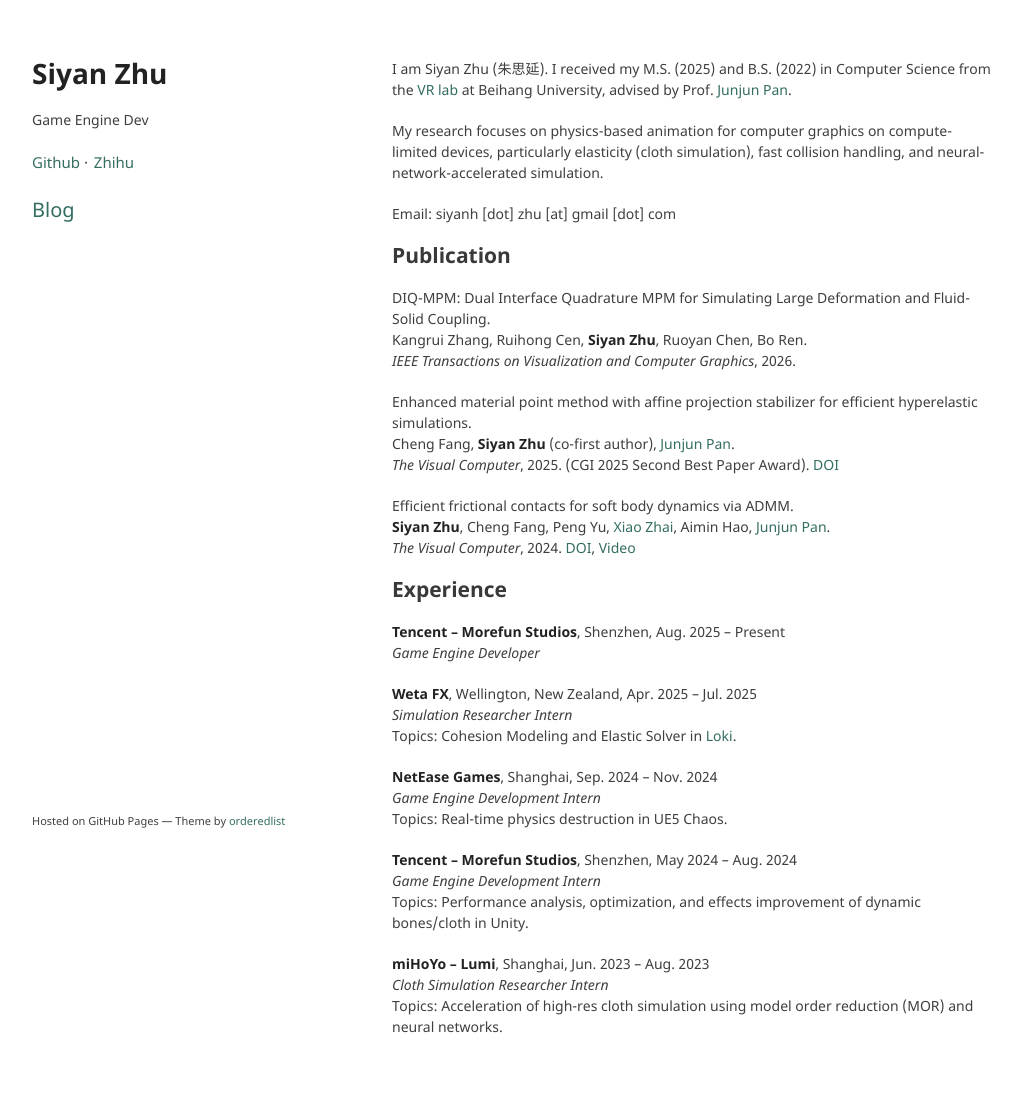
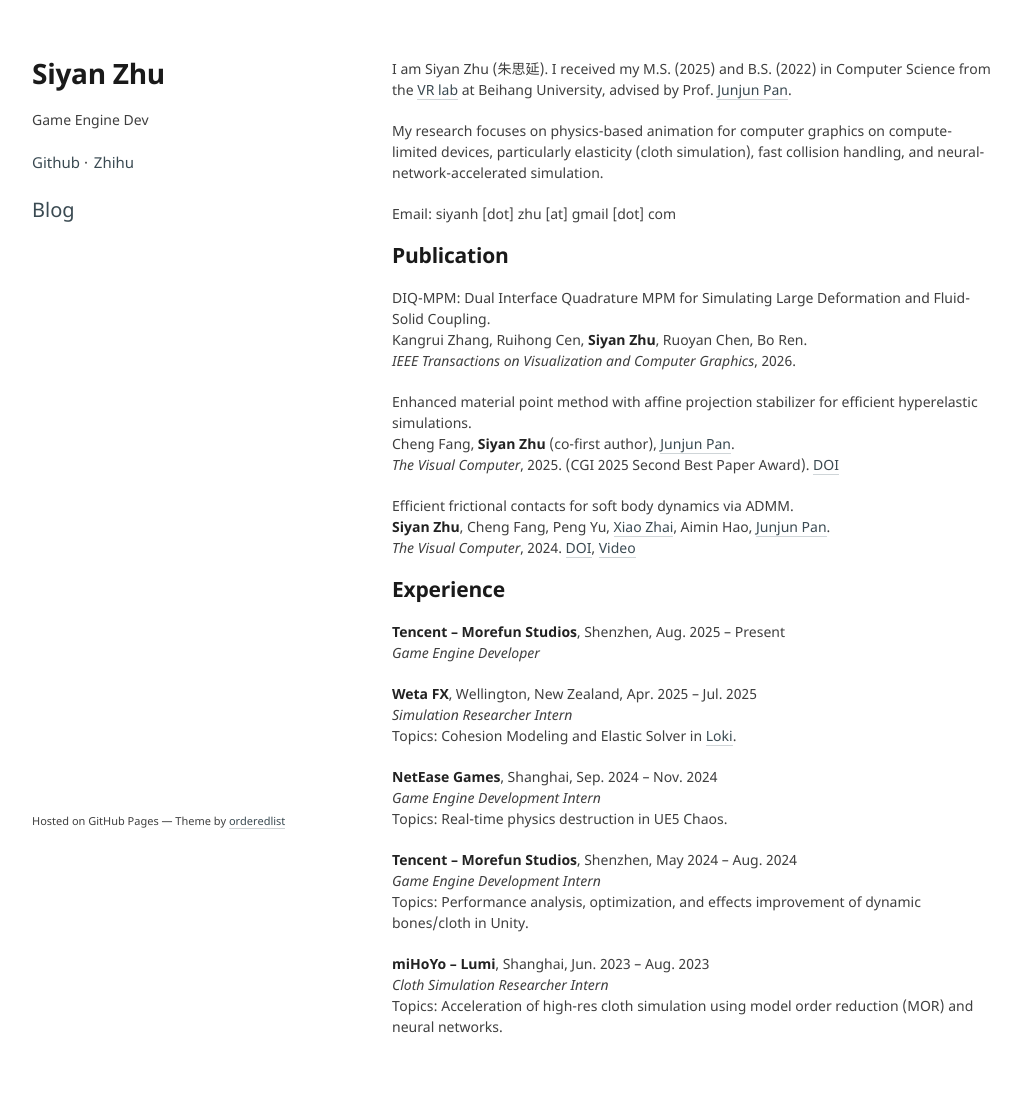
Before and after one commit to OkifuZ/okifuz.github.io, a Jekyll site: the page built from index.md, in a window 1280 px wide. Shown: the whole page, without its empty margins (128-1149 px from the left). Built offline with Jekyll 4.4.1, drawn with Linux system fonts in a browser that asks for light colours; our own code applies the rules of GitHub Pages for plain Markdown files.

Commit message:
style test

```diff
--- a/_sass/jekyll-theme-minimal.scss
+++ b/_sass/jekyll-theme-minimal.scss
@@ -10,7 +10,8 @@ body {
 }
 
 h1, h2, h3, h4, h5, h6 {
-  color:#222;
+  color:#1a1a1a;
+  letter-spacing:-0.01em;
   margin:0 0 20px;
 }
 
@@ -27,30 +28,45 @@ h1 {
 }
 
 h2 {
-  color:#393939;
+  color:#1a1a1a;
+  font-weight:600;
 }
 
 h3, h4, h5, h6 {
-  color:#494949;
+  color:#262626;
 }
 
 a {
-  color:#346d62;
+  color:#3a4a52;
+  text-decoration:none;
+  border-bottom:1px solid #cfd5d8;
+}
+
+a:hover, a:focus {
+  color:#1a1a1a;
+  border-bottom-color:#1a1a1a;
   text-decoration:none;
 }
 
-a:hover, a:focus {
-  color:#234a43;
-  text-decoration:underline;
-}
-
 header h1 a {
-  color:#222;
+  color:#1a1a1a;
+  border-bottom:none;
 }
 
 header h1 a:hover, header h1 a:focus {
-  color:#222;
+  color:#1a1a1a;
+  border-bottom:none;
   text-decoration:none;
+}
+
+.view a, .blog-link a {
+  border-bottom:none;
+}
+
+.view a:hover, .blog-link a:hover {
+  border-bottom:none;
+  text-decoration:underline;
+  text-underline-offset:3px;
 }
 
 .view {
```
